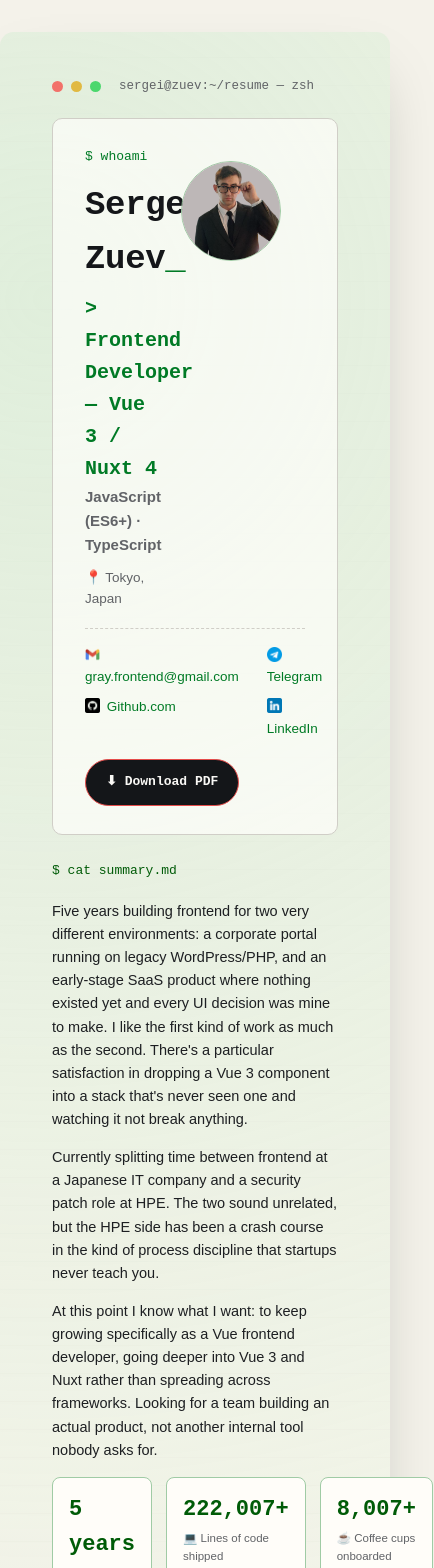
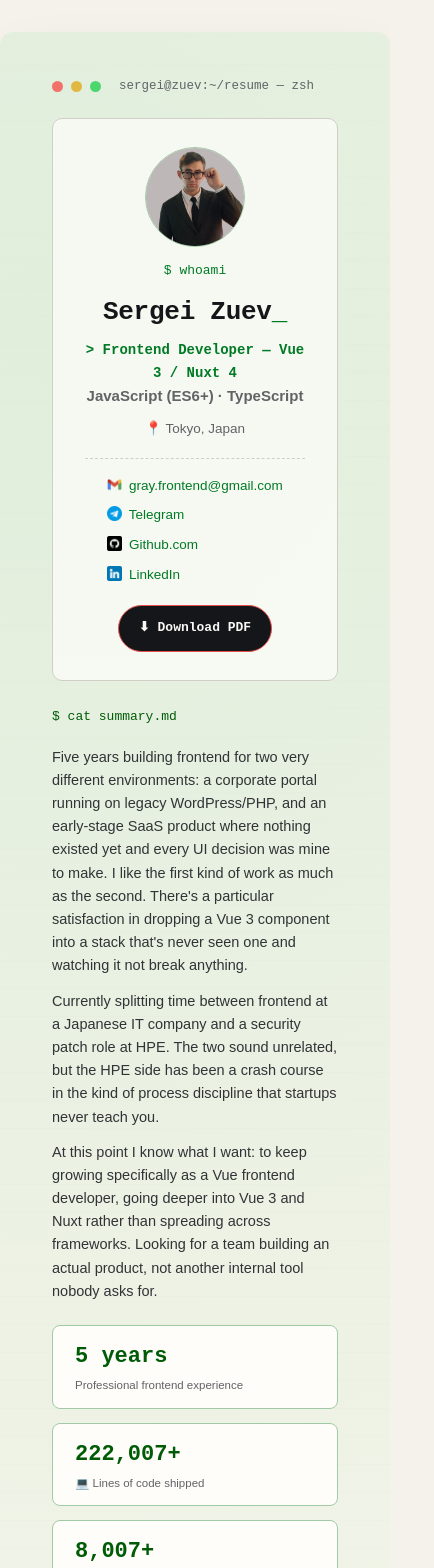
Before and after one commit to GrayMurakami/website-resume, a Nuxt app: page / in a window 390 px wide. Shown: the top 1568 px of the page, 434 px wide, since content can reach past the window. Built offline with nearby package versions, Linux system fonts and the light colour scheme.

Commit message:
fix: mobile style view

```diff
--- a/app/assets/css/main.css
+++ b/app/assets/css/main.css
@@ -49,6 +49,11 @@ a:hover {
   margin-bottom: 18px;
 }
 
+.summary {
+  margin: 0 0 12px 0;
+  color: var(--text-body);
+}
+
 .tag-row {
   display: flex;
   flex-wrap: wrap;
--- a/app/components/resume/ResumeHero.vue
+++ b/app/components/resume/ResumeHero.vue
@@ -278,4 +278,44 @@ h1 {
 .dl-btn:active {
   transform: scale(0.96);
 }
+
+@media (max-width: 480px) {
+  .hero-top {
+    flex-direction: column;
+    align-items: center;
+    text-align: center;
+    gap: 14px;
+  }
+
+  .avatar-slot {
+    margin: 0;
+  }
+
+  .hero-main {
+    width: 100%;
+  }
+
+  h1 {
+    font-size: 26px;
+  }
+
+  .role-line {
+    font-size: 14px;
+  }
+
+  .contacts {
+    grid-template-columns: 1fr;
+  }
+
+  .hero-footer {
+    flex-direction: column;
+    align-items: center;
+  }
+
+  .dl-wrap {
+    width: 100%;
+    display: flex;
+    justify-content: center;
+  }
+}
 </style>
--- a/app/components/resume/ResumeLanguages.vue
+++ b/app/components/resume/ResumeLanguages.vue
@@ -141,4 +141,10 @@ onMounted(() => {
   font-size: 10.5px;
   color: var(--text-muted);
 }
+
+@media (max-width: 480px) {
+  .langs {
+    grid-template-columns: 1fr;
+  }
+}
 </style>
--- a/app/components/resume/ResumeSkills.vue
+++ b/app/components/resume/ResumeSkills.vue
@@ -129,4 +129,14 @@
   margin-bottom: 8px;
   color: var(--text-strong);
 }
+
+@media (max-width: 480px) {
+  .skills-grid {
+    grid-template-columns: 1fr;
+    grid-template-areas:
+      "frontend"
+      "tools"
+      "backend";
+  }
+}
 </style>
--- a/app/components/resume/ResumeStats.vue
+++ b/app/components/resume/ResumeStats.vue
@@ -73,13 +73,14 @@ onMounted(() => {
   display: grid;
   grid-template-columns: repeat(3, 1fr);
   gap: 14px;
+  margin-top: 22px;
   margin-bottom: 26px;
 }
 
 .stat-card {
   border: 1px solid var(--card-border);
   border-radius: 8px;
-  padding: 14px 16px;
+  padding: 13px 22px;
   background: var(--card);
 }
 
@@ -96,4 +97,10 @@ onMounted(() => {
   color: var(--text-muted);
   margin-top: 2px;
 }
+
+@media (max-width: 480px) {
+  .stats {
+    grid-template-columns: 1fr;
+  }
+}
 </style>
```
